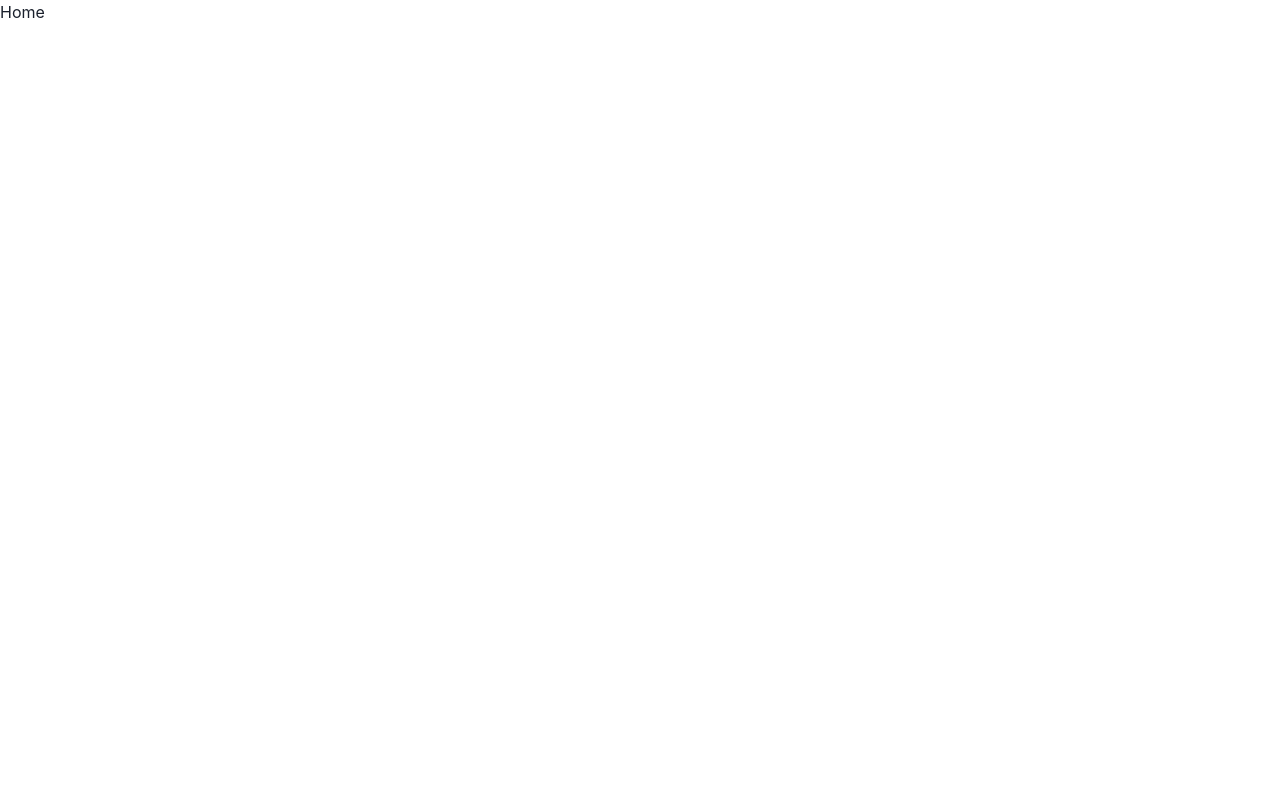
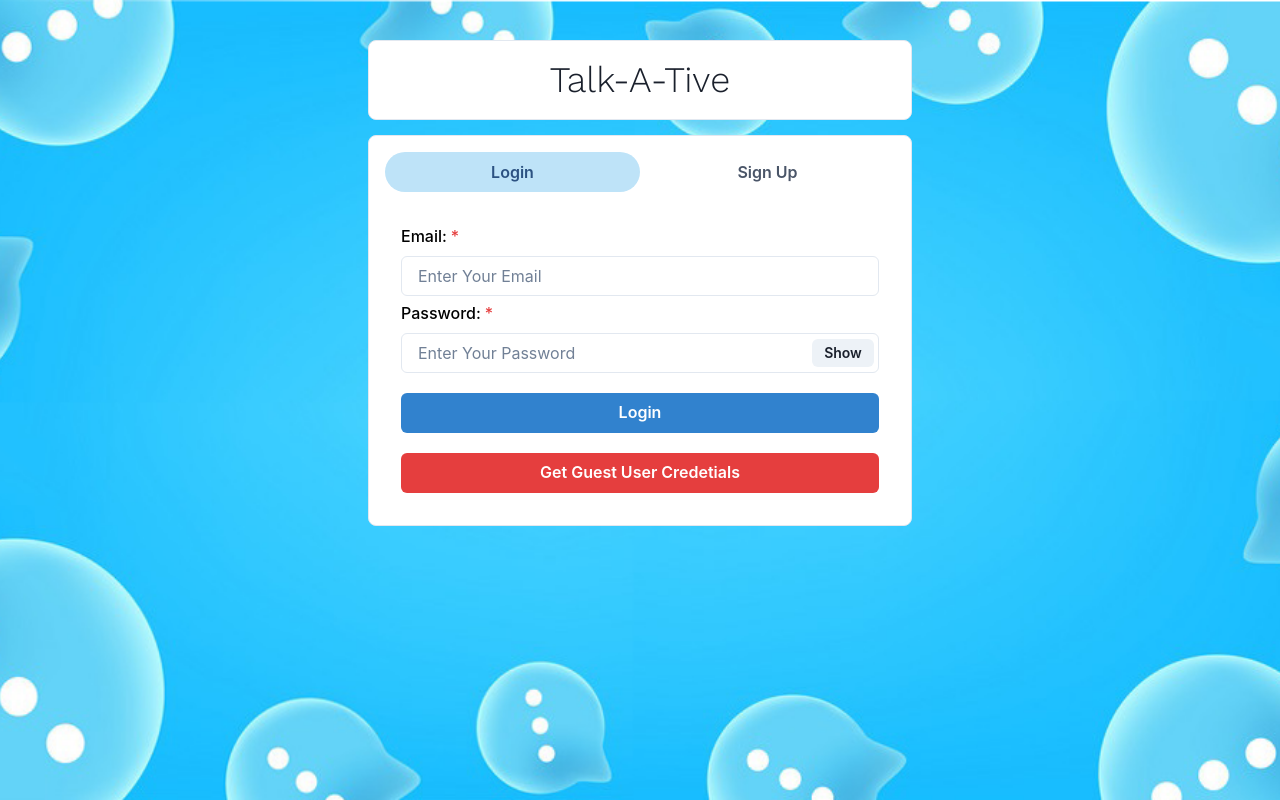
Before and after one commit to Zionnaire/MERN-STACK-Chat-App, a React (Create React App) app in the folder frontend/: page / in a window 1280 px wide. Built offline with nearby package versions, Linux system fonts and the light colour scheme.

Commit message:
Login and Sign Up Components Done

```diff
--- a/frontend/src/App.css
+++ b/frontend/src/App.css
@@ -0,0 +1,9 @@
+@import url("https://fonts.googleapis.com/css2?family=Josefin+Sans:ital,wght@0,100;0,200;0,300;0,500;0,600;0,700;1,100;1,400;1,500;1,600&family=Lora:ital,wght@1,400;1,500;1,600&family=Poppins:wght@400;500;600;700&family=Roboto+Slab:wght@300;400&family=Ubuntu:wght@400;500;700&family=Urbanist:ital,wght@0,100;0,200;0,300;0,400;0,500;0,600;0,700;1,100;1,200;1,300;1,400;1,500;1,600;1,700&family=Varela&family=Varela+Round&family=Work+Sans:wght@300&display=swap");
+
+.App {
+  min-height: 100vh;
+  display: flex;
+  background-image: url("./background.png");
+  background-size: cover;
+  background-position: center;
+}
--- /dev/null
+++ b/frontend/src/Components/Authentication/Login.jsx
@@ -0,0 +1,73 @@
+import React from "react";
+import { VStack } from "@chakra-ui/layout";
+import { FormControl, FormLabel } from "@chakra-ui/form-control";
+import { Input, InputGroup, InputRightElement } from "@chakra-ui/input";
+import { useState } from "react";
+import { Button } from "@chakra-ui/button";
+
+const Login = () => {
+  const [name, setName] = useState("");
+  const [email, setEmail] = useState("");
+  const [password, setPassword] = useState("");
+  const [confirmPassword, setConfirmPassword] = useState("");
+  const [pic, setPic] = useState("");
+  const [show, setShow] = useState(false);
+  const [show2, setShow2] = useState(false);
+
+  const handleClick = () => setShow(!show);
+  const handleClick2 = () => setShow2(!show2);
+
+  const postDetails = (pics) => {};
+
+  const submitHandler = () => {};
+
+  return (
+    <VStack spacing="5px" color="black">
+      <FormControl id="email" isRequired>
+        <FormLabel>Email:</FormLabel>
+        <Input
+          placeholder="Enter Your Email"
+          onChange={(e) => setEmail(e.target.value)}
+        />
+      </FormControl>
+      <FormControl id="password" isRequired>
+        <FormLabel>Password:</FormLabel>
+        <InputGroup>
+          <Input
+            type={show ? "text" : "password"}
+            placeholder="Enter Your Password"
+            onChange={(e) => setPassword(e.target.value)}
+          />
+          <InputRightElement width="4.5rem">
+            <Button h="1.75rem" size="sm" onClick={handleClick}>
+              {show ? "Hide" : "Show"}
+            </Button>
+          </InputRightElement>
+        </InputGroup>
+      </FormControl>
+
+      <Button
+        colorScheme="blue"
+        width="100%"
+        style={{ marginTop: 15 }}
+        onClick={submitHandler}
+      >
+        Login
+      </Button>
+      <Button
+        colorScheme="red"
+        variant="solid"
+        width="100%"
+        style={{ marginTop: 15 }}
+        onClick={() => {
+          setEmail("guest@example.com");
+          setPassword("123456");
+        }}
+      >
+        Get Guest User Credetials
+      </Button>
+    </VStack>
+  );
+};
+
+export default Login;
--- /dev/null
+++ b/frontend/src/Components/Authentication/SignUp.jsx
@@ -0,0 +1,90 @@
+import React from "react";
+import { VStack } from "@chakra-ui/layout";
+import { FormControl, FormLabel } from "@chakra-ui/form-control";
+import { Input, InputGroup, InputRightElement } from "@chakra-ui/input";
+import { useState } from "react";
+import { Button } from "@chakra-ui/button";
+const SignUp = () => {
+  const [name, setName] = useState("");
+  const [email, setEmail] = useState("");
+  const [password, setPassword] = useState("");
+  const [confirmPassword, setConfirmPassword] = useState("");
+  const [pic, setPic] = useState("");
+  const [show, setShow] = useState(false);
+  const [show2, setShow2] = useState(false);
+
+  const handleClick = () => setShow(!show);
+  const handleClick2 = () => setShow2(!show2);
+
+  const postDetails = (pics) => {};
+
+  const submitHandler = () => {};
+
+  return (
+    <VStack spacing="5px" color="black">
+      <FormControl id="first-name" isRequired>
+        <FormLabel>Name:</FormLabel>
+        <Input
+          placeholder="Enter Your Name"
+          onChange={(e) => setName(e.target.value)}
+        />
+      </FormControl>
+      <FormControl id="email" isRequired>
+        <FormLabel>Email:</FormLabel>
+        <Input
+          placeholder="Enter Your Email"
+          onChange={(e) => setEmail(e.target.value)}
+        />
+      </FormControl>
+      <FormControl id="password" isRequired>
+        <FormLabel>Password:</FormLabel>
+        <InputGroup>
+          <Input
+            type={show ? "text" : "password"}
+            placeholder="Enter Your Password"
+            onChange={(e) => setPassword(e.target.value)}
+          />
+          <InputRightElement width="4.5rem">
+            <Button h="1.75rem" size="sm" onClick={handleClick}>
+              {show ? "Hide" : "Show"}
+            </Button>
+          </InputRightElement>
+        </InputGroup>
+      </FormControl>
+      <FormControl id="confirm-password" isRequired>
+        <FormLabel>Confirm Password:</FormLabel>
+        <InputGroup>
+          <Input
+            type={show2 ? "text" : "password"}
+            placeholder="Enter Confirmed Your Password"
+            onChange={(e) => setConfirmPassword(e.target.value)}
+          />
+          <InputRightElement width="4.5rem">
+            <Button h="1.75rem" size="sm" onClick={handleClick2}>
+              {show2 ? "Hide" : "Show"}
+            </Button>
+          </InputRightElement>
+        </InputGroup>
+      </FormControl>
+      <FormControl id="pic">
+        <FormLabel>Upload Your Picture</FormLabel>
+        <Input
+          type="file"
+          p={1.5}
+          accept="image/*"
+          onChange={(e) => postDetails(e.target.files[0])}
+        />
+      </FormControl>
+      <Button
+        colorScheme="blue"
+        width="100%"
+        style={{ marginTop: 15 }}
+        onClick={submitHandler}
+      >
+        Sign Up
+      </Button>
+    </VStack>
+  );
+};
+
+export default SignUp;
--- a/frontend/src/Pages/HomePage.js
+++ b/frontend/src/Pages/HomePage.js
@@ -1,7 +1,52 @@
+import {
+  Box,
+  Container,
+  Tab,
+  TabList,
+  TabPanel,
+  TabPanels,
+  Tabs,
+  Text,
+} from "@chakra-ui/react";
 import React from "react";
+import Login from "../Components/Authentication/Login";
+import SignUp from "../Components/Authentication/SignUp";
 
 const HomePage = () => {
-  return <div>Home</div>;
+  return (
+    <Container maxW="xl" centerContent>
+      <Box
+        d="flex"
+        justifyContent="center"
+        p={3}
+        bg="white"
+        w="100%"
+        m="40px 0 15px 0"
+        borderRadius="lg"
+        borderWidth="1px"
+      >
+        <Text textAlign="center" fontSize="4xl" fontFamily="Work Sans">
+          Talk-A-Tive
+        </Text>
+      </Box>
+      <Box bg="white" w="100%" p={4} borderRadius="lg" borderWidth="1px">
+        <Tabs variant="soft-rounded">
+          <TabList mb="1em">
+            <Tab w="50%">Login</Tab>
+            <Tab w="50%">Sign Up</Tab>
+          </TabList>
+          <TabPanels>
+            <TabPanel>
+              <Login />
+            </TabPanel>
+            <TabPanel>
+              <SignUp />
+            </TabPanel>
+          </TabPanels>
+        </Tabs>
+      </Box>
+    </Container>
+  );
 };
 
 export default HomePage;
```
Also changed, not shown: frontend/src/background.png (added).
